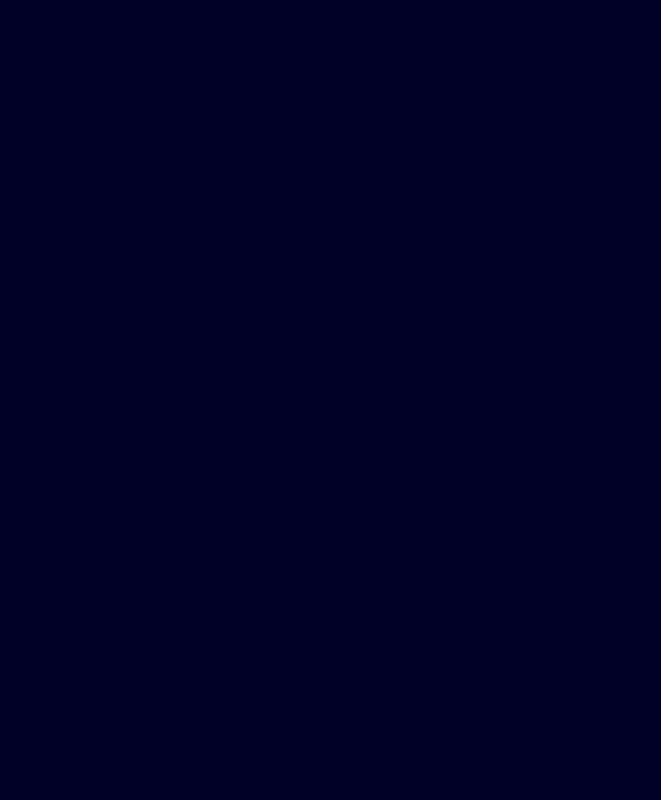
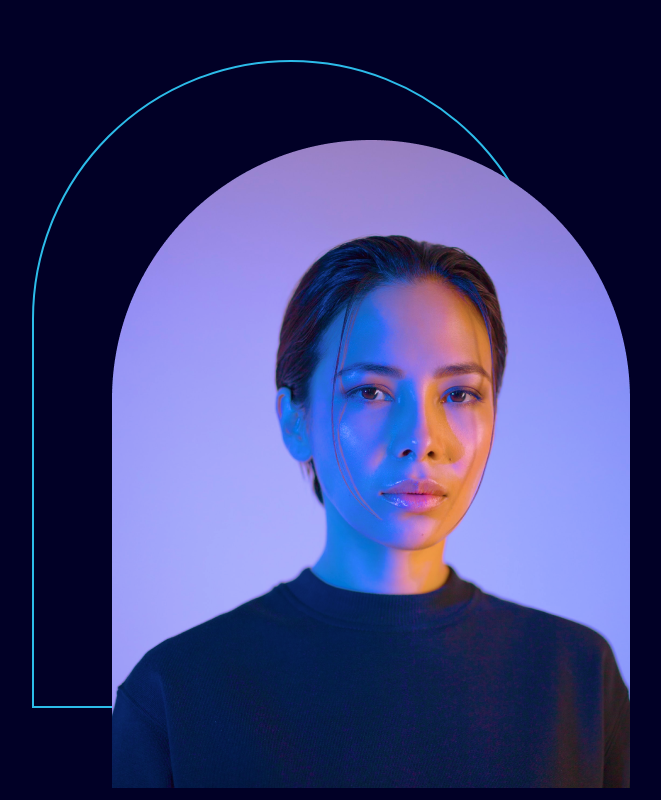
Before and after one commit to Kunduz-rahat/portfolio_react, a React (Create React App) app: page / in a window 1280 px wide. Shown: the part 800-1600 px from the top of the page, without its empty margins (53-714 px from the left). Before the commit the page ends 800 px from the top, so only its background shows below. Built offline with nearby package versions, Linux system fonts and the light colour scheme; the HTML template or start-up script is replaced by a standard one.

Commit message:
components - add profile

```diff
--- a/package.json
+++ b/package.json
@@ -6,6 +6,7 @@
     "@testing-library/jest-dom": "^5.16.5",
     "@testing-library/react": "^13.4.0",
     "@testing-library/user-event": "^13.5.0",
+    "framer-motion": "^10.12.12",
     "react": "^18.2.0",
     "react-anchor-link-smooth-scroll": "^1.0.12",
     "react-dom": "^18.2.0",
--- a/src/App.js
+++ b/src/App.js
@@ -2,19 +2,20 @@ import { useEffect, useState } from "react";
 import useMediaQuery from "./hooks/useMediaQuery";
 import { NavBar } from "./components/NavBar";
 import { DotGroup } from "./components/DotGroup";
+import { Landing } from "./components/Landing";
 
 function App() {
   const [selectedPage, setSelectedPage] = useState("home");
-  const isAboveMediumScreens = useMediaQuery("(min-width:1060px)");
+  const isDesktop = useMediaQuery("(min-width:1060px)");
   const [isTopOfPage, setIsTopOfPage] = useState(true);
 
   useEffect(() => {
     const handleScroll = () => {
-      if (window.screenY === 0) {
+      if (window.scrollY === 0) {
         setIsTopOfPage(true);
-      } else {
-        setIsTopOfPage(false);
+        setSelectedPage("home");
       }
+      if (window.scrollY !== 0) setIsTopOfPage(false);
     };
     window.addEventListener("scroll", handleScroll);
     return () => window.removeEventListener("scroll", handleScroll);
@@ -27,8 +28,14 @@ function App() {
         isTopOfPage={isTopOfPage}
       />
       <div className="w-5/6 mx-auto md:h-full">
-        {isAboveMediumScreens && <DotGroup  setSelectedPage={setSelectedPage} selectedPage={selectedPage}/>}
+        {isDesktop && (
+          <DotGroup
+            setSelectedPage={setSelectedPage}
+            selectedPage={selectedPage}
+          />
+        )}
       </div>
+      <Landing setSelectedPage={setSelectedPage} />
     </div>
   );
 }
--- /dev/null
+++ b/src/components/Landing.jsx
@@ -0,0 +1,38 @@
+import React from "react";
+import useMediaQuery from "../hooks/useMediaQuery";
+
+import profile from "../assets/profile-image.png";
+export const Landing = ({ setSelectedPage }) => {
+  const isAboveLarge = useMediaQuery("(min-width:1060px)");
+  return (
+    <section
+      id="home"
+      className="md:flex md:justify-between md:items-center gap-16 md:h-full py-10"
+    >
+      {/* Image section */}
+
+      <div className="basis-3/5 z-10 mt-16 md:mt-32 flex justify-center md:order-2">
+        {isAboveLarge ? (
+          <div
+            className="relative z-0 ml-20 before:absolute before:-top-20 before:-left-20
+             before:rounded-t-[400px] before:w-full before:max-w-[400px] md:before:max-w-[600px]
+             before:h-full before:border-2 before:border-blue before:z-[-1]"
+          >
+            <img
+              src={profile}
+              alt="profile"
+              className="hover:filter hover:saturate-200 transition duration-500 z-10
+               w-full max-w-[400px] md:max-w-[600px]"
+            />
+          </div>
+        ) : (
+            <img
+            alt="profile"
+            className="z-10 w-full max-w-[400px] md:max-w-[600px]"
+            src={profile}
+          />
+        )}
+      </div>
+    </section>
+  );
+};
--- a/src/components/NavBar.jsx
+++ b/src/components/NavBar.jsx
@@ -24,7 +24,7 @@ export const NavBar = ({isTopOfPage, setSelectedPage, selectedPage }) => {
   return (
     <nav className={`${navbarBackground} z-40 w-full top-0 fixed py-6`}>
       <div className=" flex items-center justify-between mx-auto w-5/6">
-        <h4 className="font-playfair text-3xl font-bold">KUNDUZ</h4>
+        <h4 className="font-playfair text-3xl font-bold">K R</h4>
 
         {/* Desktop */}
         {isAboveSmallScreens ? (
```
Also changed, not shown: src/assets/profile-image.png (added), 1 other file (tests, documents, lock files or other folders).
